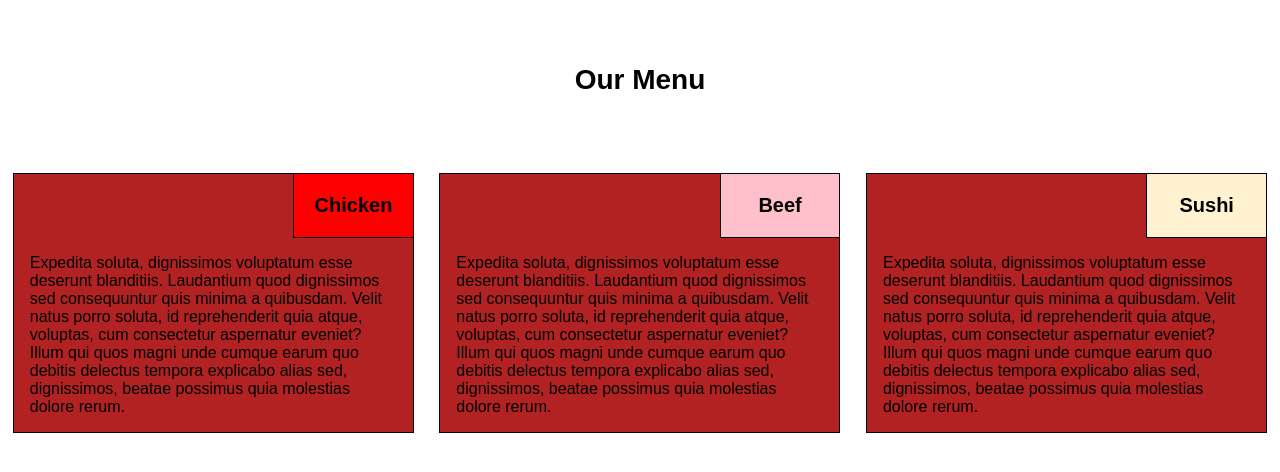
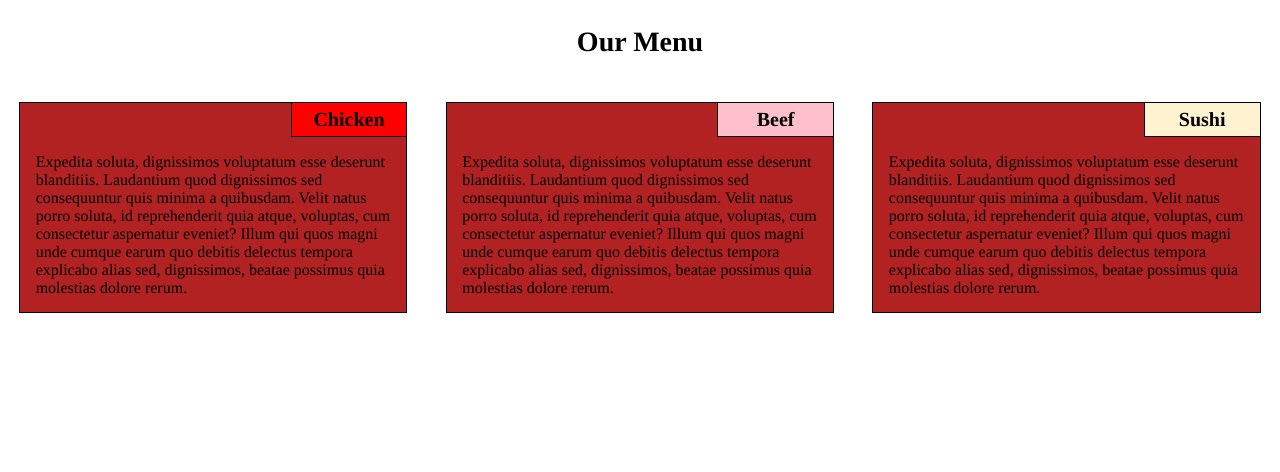
Before and after one commit to abhishek-d-d/Course_WebDev_Coursera_Peer_Graded_Assignment_Module_Solutions, a plain HTML site: page index.html in a window 1280 px wide. Drawn offline with Linux system fonts and the light colour scheme.

Commit message:
Updated version
Updated version

```diff
--- a/css/style.css
+++ b/css/style.css
@@ -2,20 +2,20 @@
     margin: 0;
     padding: 0;
     box-sizing: border-box;
-    font-family: Arial, Helvetica, sans-serif;
+    font-family: Times, "Times New Roman", serif;
 }
 
 .container {
     border: 1px solid #000;
     background-color: #B22222;
-    margin-bottom: 1%;
+
 }
 
 h3 {
     position: relative;
     float: right;
     width: 30%;
-    padding: 5%;
+    padding: 5px;
     text-align: center;
     border-bottom: 1px solid #000;
     border-left: 1px solid #000;
@@ -25,7 +25,7 @@ h3 {
 }
 
 h1 {
-    padding: 5%;
+    padding: 2%;
     text-align: center;
     font-size: 175%;
 }
@@ -40,7 +40,7 @@ p {
 @media (min-width: 992px) {
     .col-lg-1, .col-lg-2, .col-lg-3, .col-lg-4, .col-lg-5, .col-lg-6, .col-lg-7, .col-lg-8, .col-lg-9, .col-lg-10, .col-lg-11, .col-lg-12 {
         float: left;
-        padding: 1%;
+        padding: 1.5%;
     }
 
     .col-lg-1 {
@@ -96,7 +96,7 @@ p {
 @media (max-width: 991px) and (min-width: 768px) {
     .col-md-1, .col-md-2, .col-md-3, .col-md-4, .col-md-5, .col-md-6, .col-md-7, .col-md-8, .col-md-9, .col-md-10, .col-md-11, .col-md-12 {
         float: left;
-        padding: 1%;
+        padding: 1.5%;
     }
 
     .col-md-1 {
@@ -152,7 +152,7 @@ p {
 @media (max-width: 767px) {
     .col-sm-1, .col-sm-2, .col-sm-3, .col-sm-4, .col-sm-5, .col-sm-6, .col-sm-7, .col-sm-8, .col-sm-9, .col-sm-10, .col-sm-11, .col-sm-12 {
         float: left;
-        padding: 1%;
+        padding: 1.5%;
     }
 
     .col-sm-1 {
```
